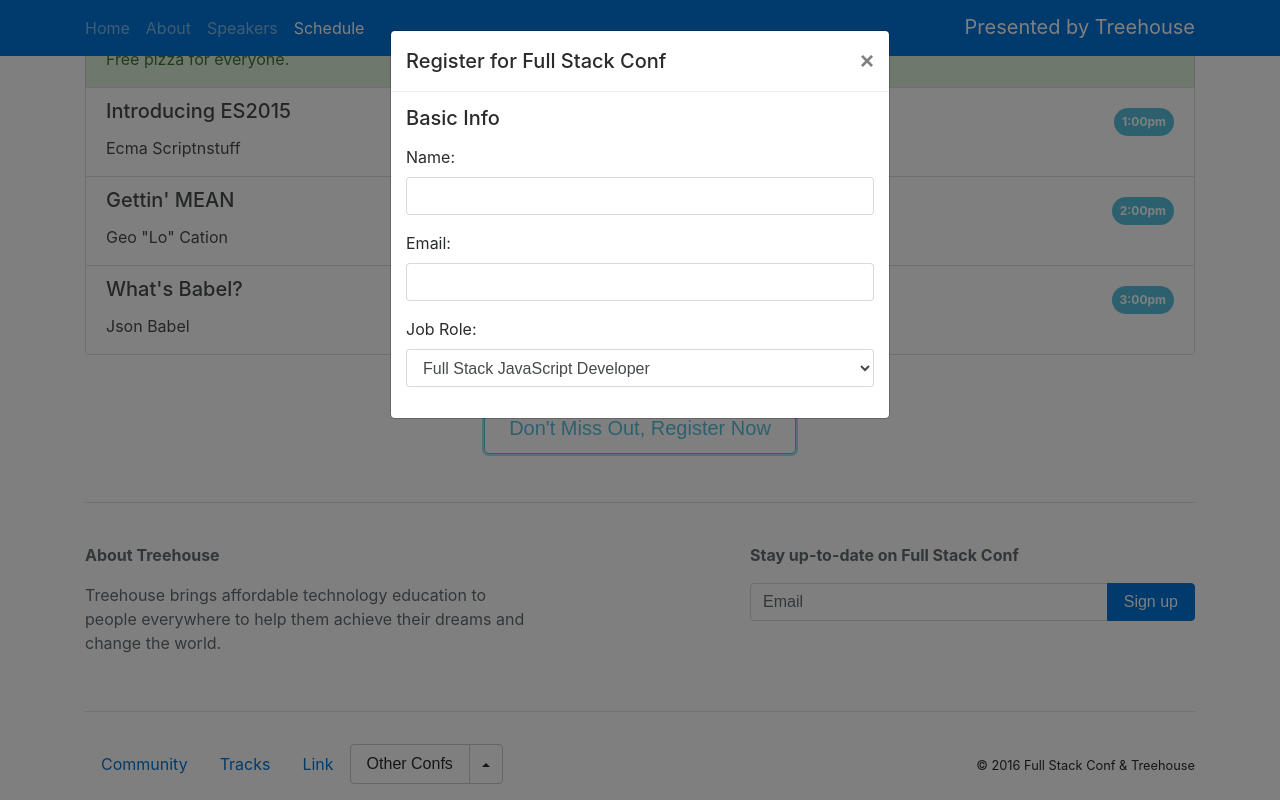
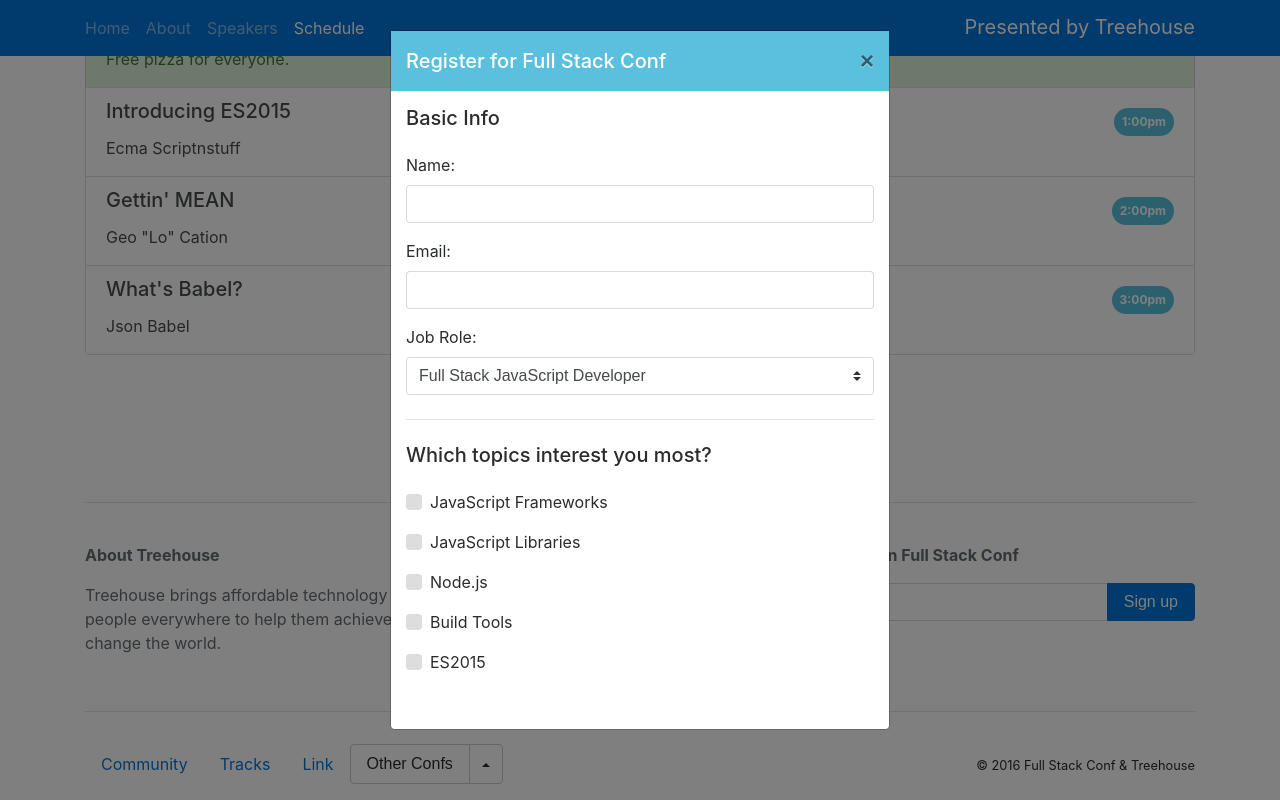
Before and after one commit to mnmilford/treehouse-practice, a plain HTML site: page bootstrap/conference.html in a window 1280 px wide. Both pictures are taken after a click on the button "Don't Miss Out, Register Now". Shown: the part 2246-3046 px from the top of the page. Drawn offline with nearby package versions, Linux system fonts and the light colour scheme; a script that the page names is missing.

Commit message:
Add 'basic info' and 'topics' section to registration form

```diff
--- a/bootstrap/conference.html
+++ b/bootstrap/conference.html
@@ -251,7 +251,7 @@
     <div id="register" class="modal fade">
       <div class="modal-dialog" role="document">
         <div class="modal-content">
-          <div class="modal-header">
+          <div class="modal-header bg-info text-white">
             <h5 class="modal-title">Register for Full Stack Conf</h5>
             <button type="button" class="close" data-dismiss="modal" aria-label="Close">
               <span aria-hidden="true">&times;</span>
@@ -259,7 +259,8 @@
           </div>
           <div class="modal-body">
             <form>
-              <h5 class="mb-3">Basic Info</h5>
+              <!-- BASIC INFO SECTION -->
+              <h5 class="mb-4">Basic Info</h5>
               <fieldset class="form-group">
                 <label for="name">Name:</label>
                 <input type="text" class="form-control" id="name">
@@ -270,13 +271,55 @@
               </fieldset>
               <fieldset class="form-group">
                 <label for="role">Job Role:</label>
-                <select class="form-control" name="user_role" id="role">
+                <select class="form-control custom-select" name="user_role" id="role">
                   <option value="full stack js developer">Full Stack JavaScript Developer</option>
                   <option value="front end developer">Front End Developer</option>
                   <option value="back end developer">Back End Developer</option>
                   <option value="designer">Designer</option>
                   <option value="student">Student</option>
                 </select>
+
+                <!-- TOPICS SECTION -->
+                <hr class="my-4">
+                <h5 class="mb-4">Which topics interest you most?</h5>
+                <div class="form-group">
+                  <div class="form-check">
+                    <label class="custom-control custom-checkbox">
+                      <input type="checkbox" class="custom-control-input">
+                      <span class="custom-control-indicator"></span>
+                      <span class="custom-control-description">JavaScript Frameworks</span>
+                    </label>
+                  </div>
+                  <div class="form-check">
+                    <label class="custom-control custom-checkbox">
+                      <input type="checkbox" class="custom-control-input">
+                      <span class="custom-control-indicator"></span>
+                      <span class="custom-control-description">JavaScript Libraries</span>
+                    </label>
+                  </div>
+                  <div class="form-check">
+                    <label class="custom-control custom-checkbox">
+                      <input type="checkbox" class="custom-control-input">
+                      <span class="custom-control-indicator"></span>
+                      <span class="custom-control-description">Node.js</span>
+                    </label>
+                  </div>
+                  <div class="form-check">
+                    <label class="custom-control custom-checkbox">
+                      <input type="checkbox" class="custom-control-input">
+                      <span class="custom-control-indicator"></span>
+                      <span class="custom-control-description">Build Tools</span>
+                    </label>
+                  </div>
+                  <div class="form-check">
+                    <label class="custom-control custom-checkbox">
+                      <input type="checkbox" class="custom-control-input">
+                      <span class="custom-control-indicator"></span>
+                      <span class="custom-control-description">ES2015</span>
+                    </label>
+                  </div>
+                </div>
+
               </fieldset>
             </form>
           </div>
```
